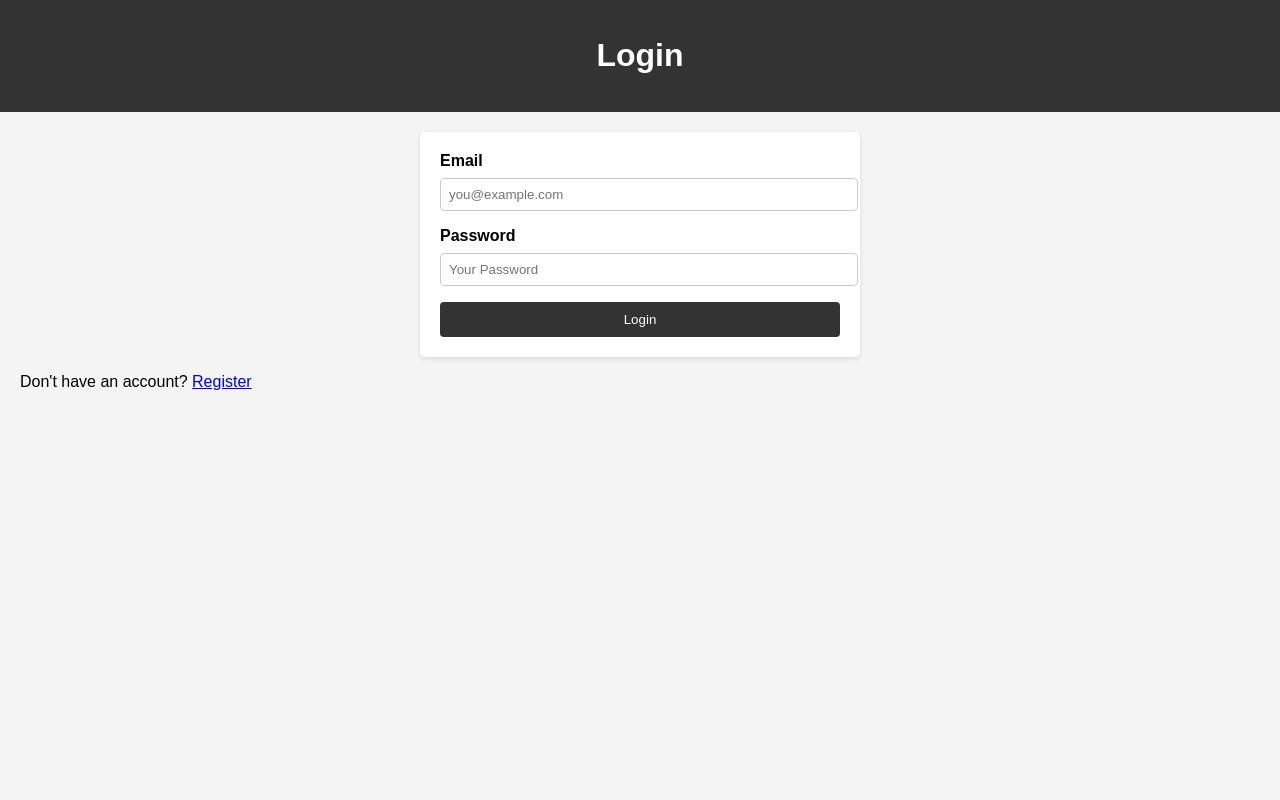
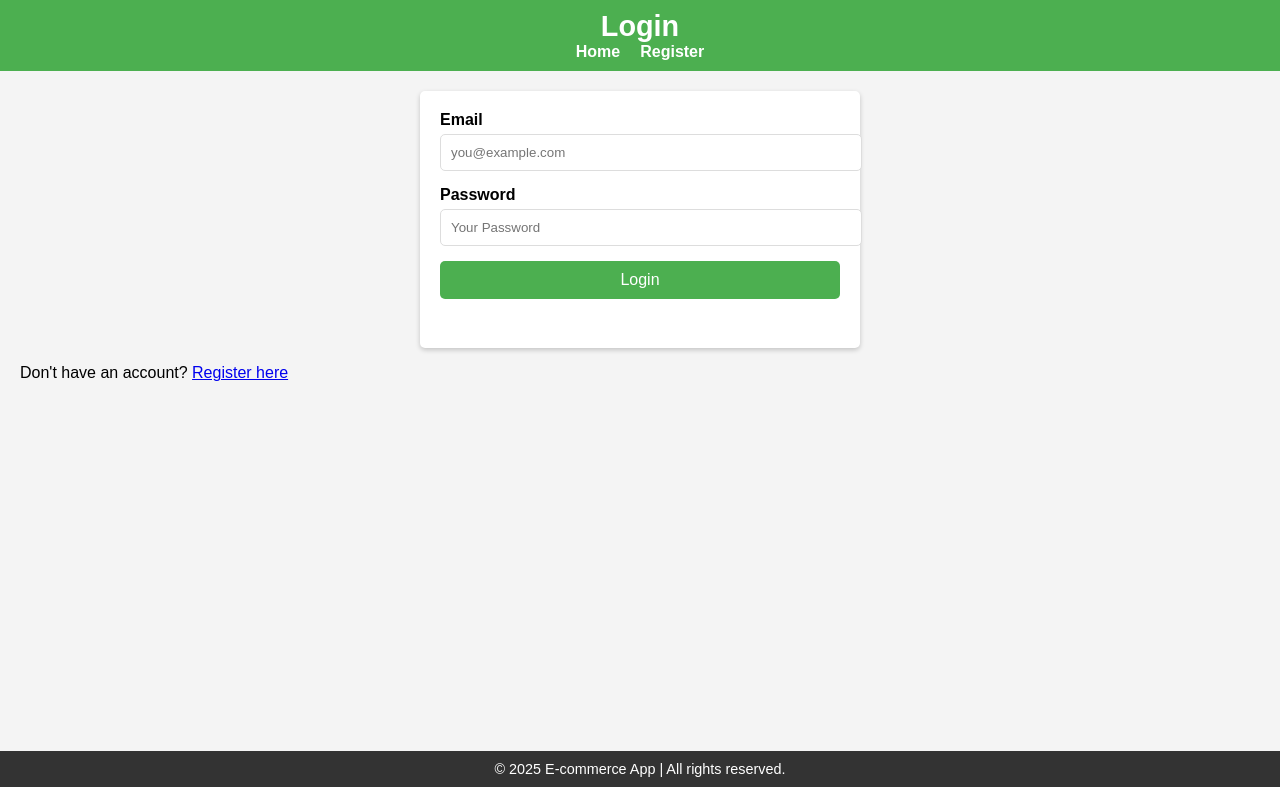
Before and after one commit to Rainey254/ecommerce-backend-api, a Flask app: page /login in a window 1280 px wide. Run offline with Flask 3, Linux system fonts and the light colour scheme; parts of the project's set-up code (start-up, migrations or seed data) failed here and were passed over.

Commit message:
feat: add HTML templates and JavaScript for user interface
- Added templates: index.html, login.html, register.html, admin.html, profile.html
- Implemented JavaScript functionalities in scripts.js:
  - Wishlist item removal
  - Profile update handling
  - Dynamic order history retrieval
- Enhanced user experience with structured layouts and dynamic interactions

```diff
--- a/static/css/styles.css
+++ b/static/css/styles.css
@@ -1,94 +1,161 @@
+/* General styles */
 body {
     font-family: Arial, sans-serif;
-    background-color: #f4f4f4;
     margin: 0;
     padding: 0;
-}
+    box-sizing: border-box;
+  }
 
-header {
-    background-color: #333;
-    color: #fff;
-    padding: 1rem;
+  header {
+    background-color: #4CAF50;
+    color: white;
+    padding: 10px 20px;
     text-align: center;
-}
+  }
 
-header nav ul {
+  header h1 {
+    margin: 0;
+    font-size: 1.8rem;
+  }
+
+  nav ul {
     list-style: none;
     padding: 0;
-}
+    display: flex;
+    justify-content: center;
+    margin: 0;
+  }
 
-header nav ul li {
-    display: inline;
+  nav ul li {
     margin: 0 10px;
-}
+  }
 
-header nav ul li a {
-    color: #fff;
+  nav ul li a {
+    color: white;
     text-decoration: none;
-}
+    font-weight: bold;
+  }
 
-main {
+  nav ul li a:hover {
+    text-decoration: underline;
+  }
+
+  main {
     padding: 20px;
-}
+    background-color: #f4f4f4;
+    min-height: 80vh;
+  }
 
-#featured-products {
-    margin-top: 20px;
-}
+  footer {
+    background-color: #333;
+    color: white;
+    text-align: center;
+    padding: 10px 0;
+  }
 
-.product-list {
-    display: grid;
-    grid-template-columns: repeat(auto-fill, minmax(250px, 1fr));
-    gap: 20px;
-}
+  footer p {
+    margin: 0;
+    font-size: 0.9rem;
+  }
 
-footer {
-    background-color: #333;
-    color: #fff;
-    padding: 1rem;
-    text-align: center;
-    position: fixed;
-    bottom: 0;
-    width: 100%;
-}
-
-form {
+  /* Form styles */
+  form {
     max-width: 400px;
     margin: 0 auto;
+    background: white;
     padding: 20px;
-    background-color: #fff;
     border-radius: 5px;
-    box-shadow: 0 2px 5px rgba(0, 0, 0, 0.1);
-}
+    box-shadow: 0 2px 5px rgba(0, 0, 0, 0.2);
+  }
 
-form label {
+  form label {
+    font-weight: bold;
     display: block;
-    margin-bottom: 8px;
-    font-weight: bold;
-}
+    margin-bottom: 5px;
+  }
 
-form input {
-    width: 100%;
-    padding: 8px;
-    margin-bottom: 16px;
-    border: 1px solid #ccc;
-    border-radius: 4px;
-}
-
-form button {
+  form input,
+  form button {
     width: 100%;
     padding: 10px;
-    background-color: #333;
-    color: #fff;
+    margin-bottom: 15px;
+    border: 1px solid #ddd;
+    border-radius: 5px;
+  }
+
+  form button {
+    background-color: #4CAF50;
+    color: white;
     border: none;
-    border-radius: 4px;
+    font-size: 1rem;
+  }
+
+  form button:hover {
+    background-color: #45a049;
     cursor: pointer;
-}
+  }
 
-form button:hover {
-    background-color: #555;
-}
+  /* Error message */
+  .error-message {
+    color: red;
+    font-size: 0.9rem;
+    text-align: center;
+  }
 
-footer p {
-    margin: 0;
+  /* Sections */
+  #featured-products .product-list {
+    display: flex;
+    flex-wrap: wrap;
+    gap: 15px;
+    justify-content: center;
+  }
+
+  #featured-products .product-list .product-item {
+    background: white;
+    padding: 15px;
+    border-radius: 5px;
+    box-shadow: 0 1px 3px rgba(0, 0, 0, 0.2);
+    text-align: center;
+  }
+
+  #featured-products .product-list .product-item img {
+    max-width: 100%;
+    height: auto;
+    margin-bottom: 10px;
+  }
+
+  #featured-products .product-list .product-item h3 {
+    margin: 10px 0;
+  }
+
+  button {
+    padding: 8px 12px;
+    border: none;
+    border-radius: 5px;
+    cursor: pointer;
+  }
+
+  button.remove-wishlist {
+    background-color: #ff4d4d;
+    color: white;
+  }
+
+  button.remove-wishlist:hover {
+    background-color: #ff3333;
+  }
+
+  /* Wishlist and Orders */
+  #wishlist ul,
+  #order-history ul {
+    list-style: none;
     padding: 0;
-}
+  }
+
+  #wishlist ul li,
+  #order-history ul li {
+    background: white;
+    margin-bottom: 10px;
+    padding: 10px;
+    border-radius: 5px;
+    box-shadow: 0 1px 3px rgba(0, 0, 0, 0.2);
+  }
--- /dev/null
+++ b/static/js/scripts.js
@@ -0,0 +1,36 @@
+// Ensure the DOM is fully loaded before running scripts
+document.addEventListener("DOMContentLoaded", () => {
+    // Handle 'Remove from Wishlist' button clicks
+    const wishlistButtons = document.querySelectorAll(".remove-wishlist");
+
+    wishlistButtons.forEach(button => {
+      button.addEventListener("click", (event) => {
+        const productId = event.target.dataset.productId;
+
+        // Confirm before removing the product
+        const confirmRemoval = confirm("Are you sure you want to remove this item from your wishlist?");
+        if (confirmRemoval) {
+          // Send a DELETE request to the server to remove the product
+          fetch(`/wishlist/${productId}`, {
+            method: "DELETE",
+            headers: {
+              "Content-Type": "application/json",
+            },
+          })
+          .then(response => {
+            if (response.ok) {
+              // Remove the item from the DOM if the request is successful
+              event.target.parentElement.remove();
+              alert("Item removed from your wishlist.");
+            } else {
+              alert("Failed to remove item from your wishlist. Please try again.");
+            }
+          })
+          .catch(error => {
+            console.error("Error:", error);
+            alert("An error occurred. Please try again later.");
+          });
+        }
+      });
+    });
+  });
--- a/templates/login.html
+++ b/templates/login.html
@@ -5,10 +5,17 @@
   <meta name="viewport" content="width=device-width, initial-scale=1.0">
   <title>Login</title>
   <link rel="stylesheet" href="{{ url_for('static', filename='css/styles.css') }}">
+  <script src="{{ url_for('static', filename='js/scripts.js') }}" defer></script>
 </head>
 <body>
   <header>
     <h1>Login</h1>
+    <nav>
+      <ul>
+        <li><a href="/">Home</a></li>
+        <li><a href="/register">Register</a></li>
+      </ul>
+    </nav>
   </header>
 
   <main>
@@ -20,8 +27,13 @@
       <input type="password" id="password" name="password" placeholder="Your Password" required>
 
       <button type="submit">Login</button>
+      <p id="login-error" class="error-message">{{ error_message }}</p>
     </form>
-    <p>Don't have an account? <a href="{{ url_for('register') }}">Register</a></p>
+    <p>Don't have an account? <a href="{{ url_for('register') }}">Register here</a></p>
   </main>
+
+  <footer>
+    <p>&copy; 2025 E-commerce App | All rights reserved.</p>
+  </footer>
 </body>
 </html>
```
Also changed, not shown: templates/admin.html (+37 -10 lines), templates/index.html (+9 -3 lines), templates/profile.html (+38 -2 lines), templates/register.html (+9 -1 lines).
